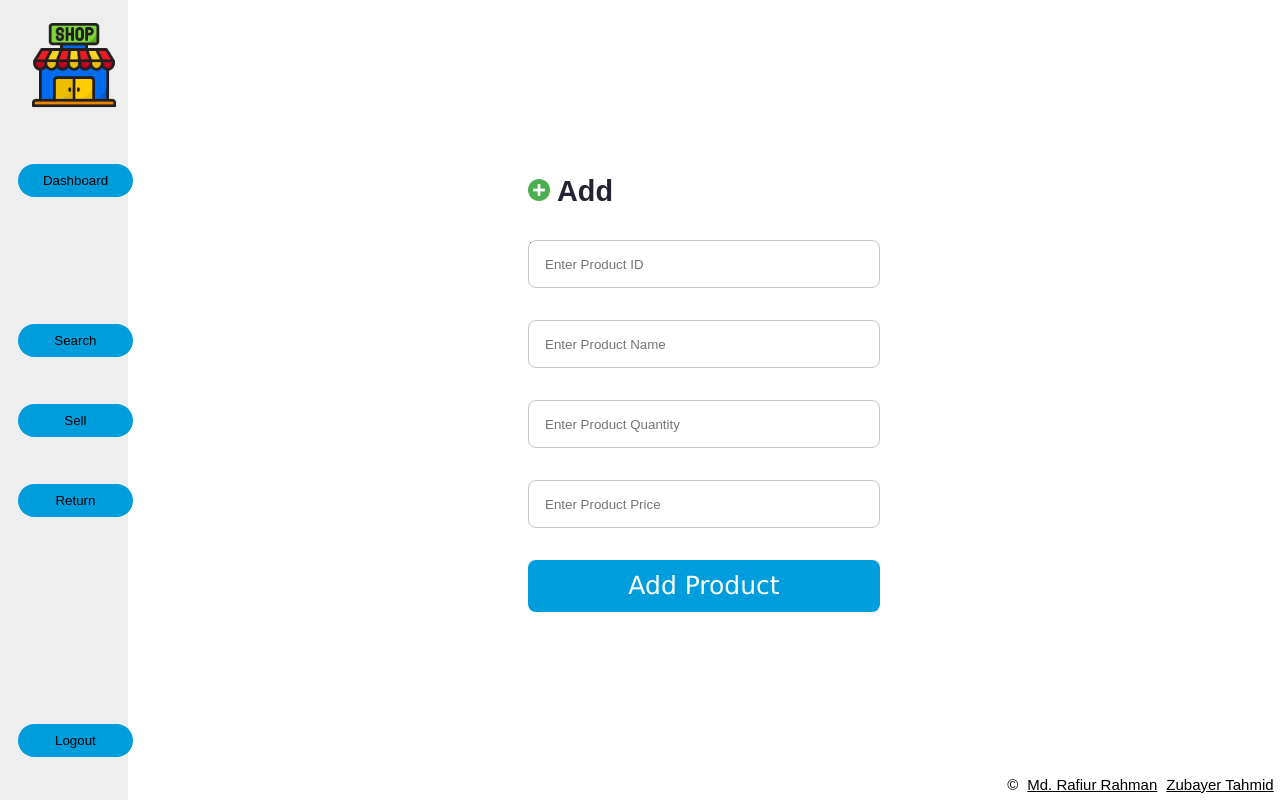
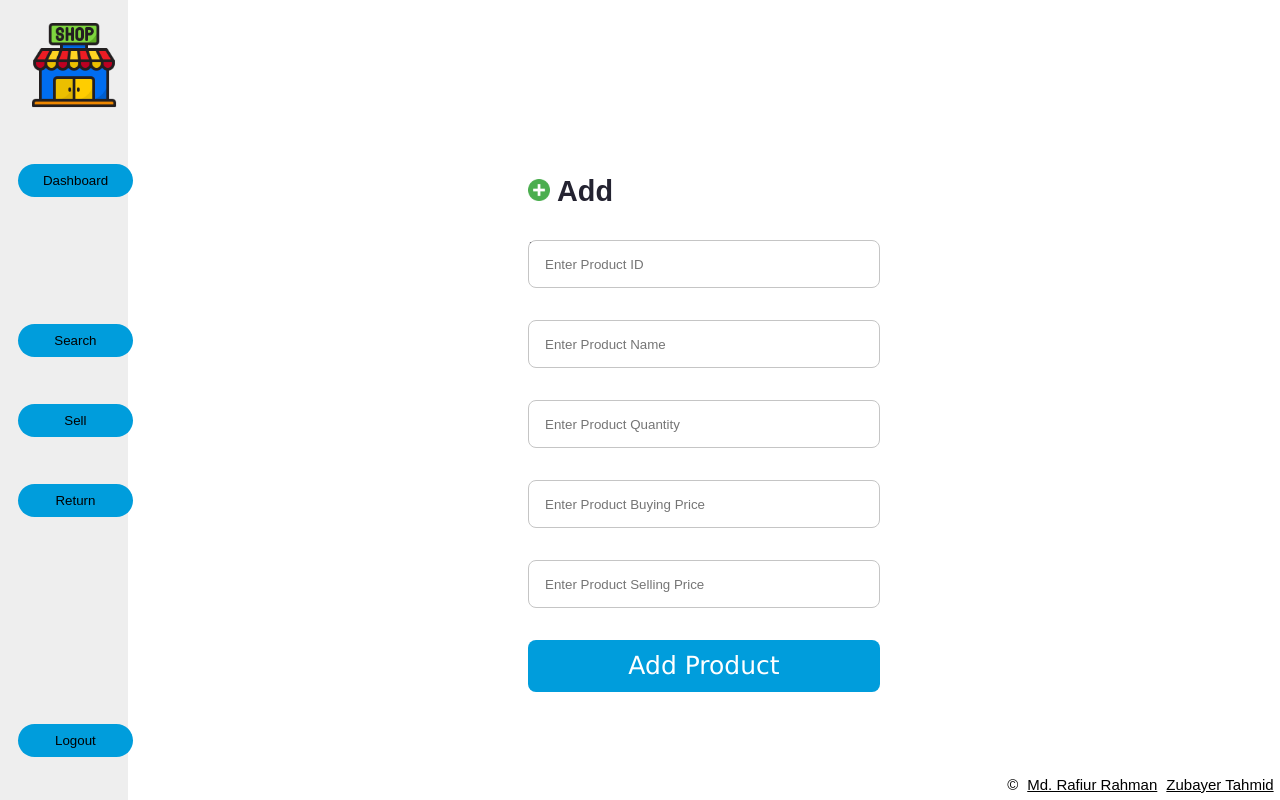
Before and after one commit to rr-uchchash360/Halkhata-The-Shop-Management-System, a PHP site: page /add.html in a window 1280 px wide. Run offline with PHP 8.4, Linux system fonts and the light colour scheme.

Commit message:
Add updated
Added buying & selling price input box to the add page.

```diff
--- a/add.css
+++ b/add.css
@@ -177,7 +177,7 @@
     border-radius: 8px;
 }
 
-.wrapper-product-price-input{
+.wrapper-product-buying-price-input{
     box-sizing: border-box;
     display: flex;
     flex-direction: column;
@@ -194,6 +194,23 @@
     border-radius: 8px;
 }
 
+.wrapper-product-selling-price-input{
+    box-sizing: border-box;
+    display: flex;
+    flex-direction: column;
+    justify-content: center;
+    align-items: flex-start;
+    padding: 12px 16px;
+    gap: 4px;
+    position: absolute;
+    width: 27.5%;;
+    height: 48px;
+    left: 41.25%;
+    top: 70%;
+    border: 1px solid #C5C5C5;
+    border-radius: 8px;
+}
+
 .wrapper-add-product-button{
     flex-direction: row;
     justify-content: center;
@@ -203,7 +220,7 @@
     width: 27.5%;;
     height: 52px;
     left: 41.25%;
-    top: 70%;
+    top: 80%;
     background: #009DDC;
     border-radius: 8px;
     color: #fff;
--- a/add.html
+++ b/add.html
@@ -58,7 +58,11 @@
         </div>
 
         <div>
-            <input type="number" onkeyup="return event.charCode >= 48" min="1" class="wrapper-product-price-input" placeholder="Enter Product Price">
+            <input type="number" onkeyup="return event.charCode >= 48" min="1" class="wrapper-product-buying-price-input" placeholder="Enter Product Buying Price">
+        </div>
+
+        <div>
+            <input type="number" onkeyup="return event.charCode >= 48" min="1" class="wrapper-product-selling-price-input" placeholder="Enter Product Selling Price">
         </div>
 
         <div>
```
